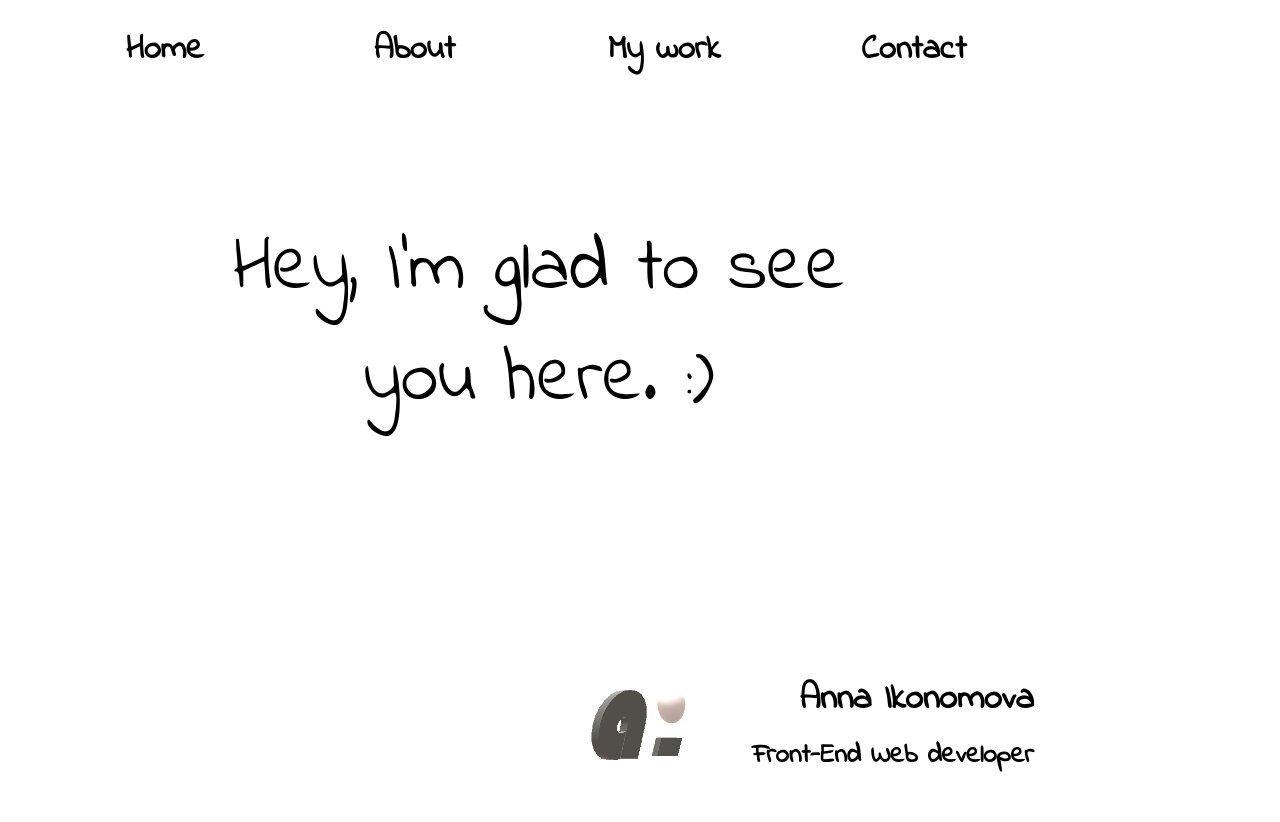
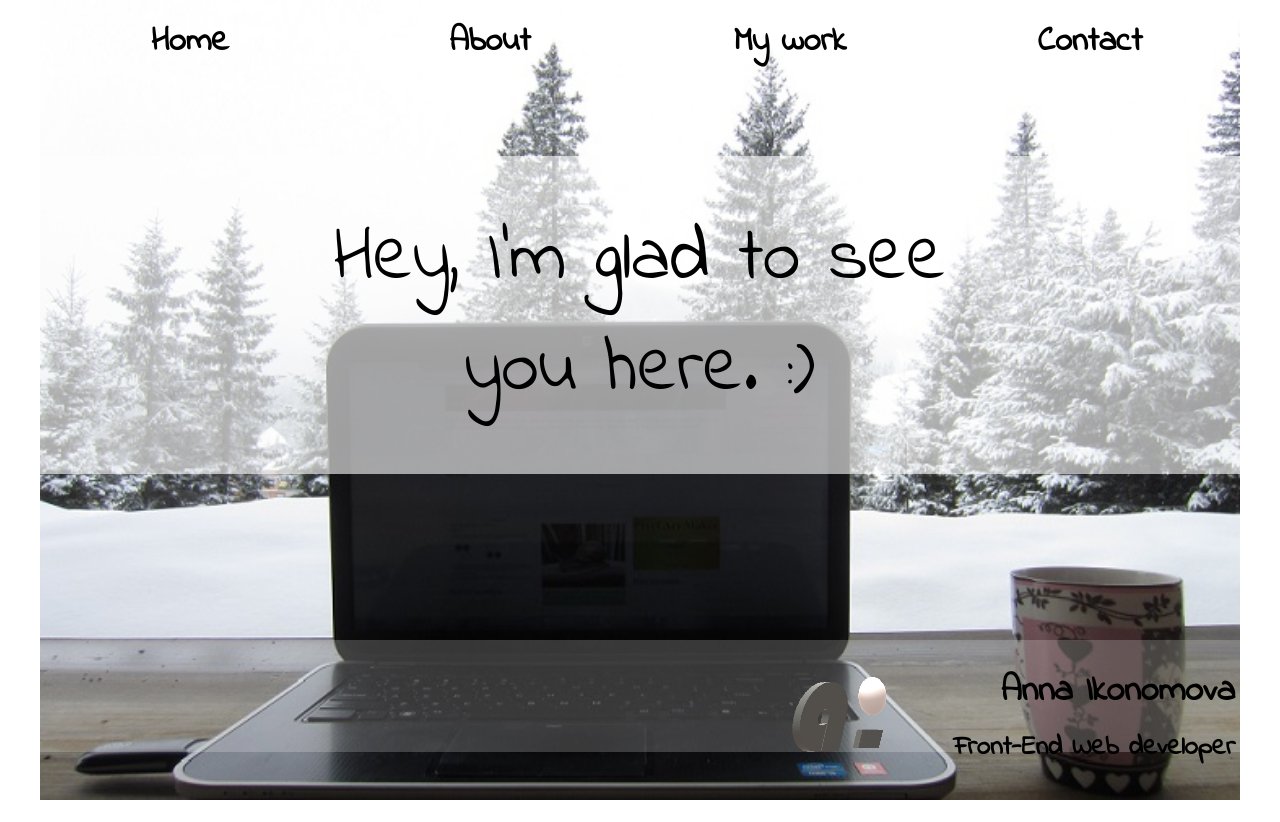
Before and after one commit to anikonomova/Portfolio, a React (Create React App) app: page / in a window 1280 px wide. Built offline with nearby package versions, Linux system fonts and the light colour scheme.

Commit message:
Change background and style

```diff
--- a/src/App.css
+++ b/src/App.css
@@ -4,14 +4,17 @@
 .container {
   text-align: center;
   font-family: 'Indie Flower', cursive;
+  background-image: url('snowpc800.jpg');
   background-position: center;
   background-repeat: no-repeat;
   background-size: cover;
-/* Needed to position the navbar */
   max-height: 100vh;
+  height: 100vh;
   max-width: 1200px;
   margin-left: auto;
   margin-right: auto;
+  margin-top: 0;
+  margin-bottom: 0;
   width: 100%;
   display: flex;
   flex-wrap: wrap;
@@ -21,16 +24,17 @@
 .boxhome {
   display: block;
   width: 100%;
-  height: 100%;
+  height: 70vh;
 }
 
 .boxheading {
   display: inline-block;
   color: black;
   width: 100%;
-  height: 20vh;
+  height: 20%;
   bottom: 0px;
   right: 0px;
+  background-color: rgb(255, 255, 255,0.2);
 }
 
 .App-logo {
@@ -66,10 +70,11 @@
 }
 
 .helloText {
-padding-top: 5%;
+padding-top: 4%;
+padding-bottom: 4%;
  animation: slidein;
   animation-duration: 4s;
-  z-index: 2;
+  background-color: rgb(255, 255, 255,0.6);
 }
 /*-------The Navigation design--------*/
 
@@ -131,6 +136,7 @@ padding-top: 5%;
 
 .about {
   font-family: "Josefin Slab", serif;
+  background-color: rgb(255, 255, 255,0.6);
 }
 
 
@@ -142,6 +148,7 @@ padding-top: 5%;
   display: flex;
   flex-wrap: wrap;
   justify-content: center;
+  background-color: rgb(255, 255, 255,0.5);
 }
 
 .work {
@@ -195,6 +202,10 @@ a {
 }
 .social:hover {
   animation: nudge .4s linear;
+}
+.info {
+  background-color: rgb(255, 255, 255,0.6);
+  padding-bottom: 20px;
 }
 /*--------------Animations---------*/
 
--- a/src/App.js
+++ b/src/App.js
@@ -11,9 +11,7 @@ class App extends Component {
   render() {
     return (
       <div className="container">
-      { (navigator.onLine) &&
-        (<div>
-          <div className="boxmenu">
+      <div className="boxmenu">
       <section id= 'menu'>
       <Link to="/home"><button className='navigation' tabIndex = {-1}>Home</button></Link>
       <Link to="/about"><button className='navigation' tabIndex = {-1}>About</button></Link>
@@ -30,6 +28,9 @@ class App extends Component {
       <Route path="/home" render={() => (
         <Home />
       )} />
+      <Route path="/Portfolio" render={() => (
+        <Home />
+      )} />
       <Route path="/about" render={() => (
         <About />
       )} />
@@ -41,13 +42,13 @@ class App extends Component {
       )} />
       </main>
     </div>
-  </div>)}
-      { (!navigator.onLine) &&
-         (<div>
-           <h2>Oops! Something went wrong! Check your internet connection!</h2>
-           </div>)
-         }
-         </div>
+  </div>//)}
+    //  { (!navigator.onLine) &&
+    //     (<div>
+    //       <h2>Oops! Something went wrong! Check your internet connection!</h2>
+    //       </div>)
+  //       }
+//         </div>
 
     );
   }
--- a/src/index.css
+++ b/src/index.css
@@ -2,6 +2,7 @@ body {
   margin-left: auto;
   margin-right: auto;
   max-width: 1200px;
+  margin-top: 0;
 }
 
 code {
```
Also changed, not shown: src/sandwhite.jpg (added), src/snowpc800.jpg (added).
